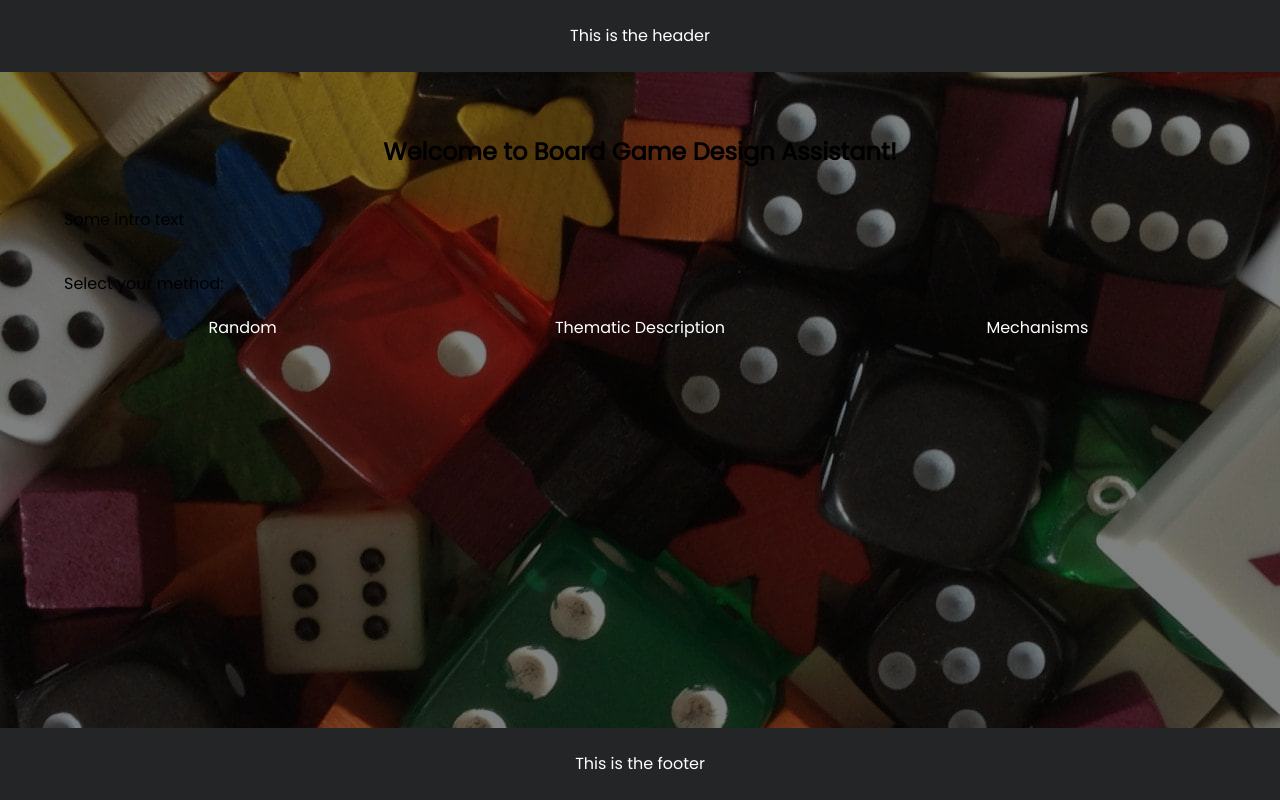
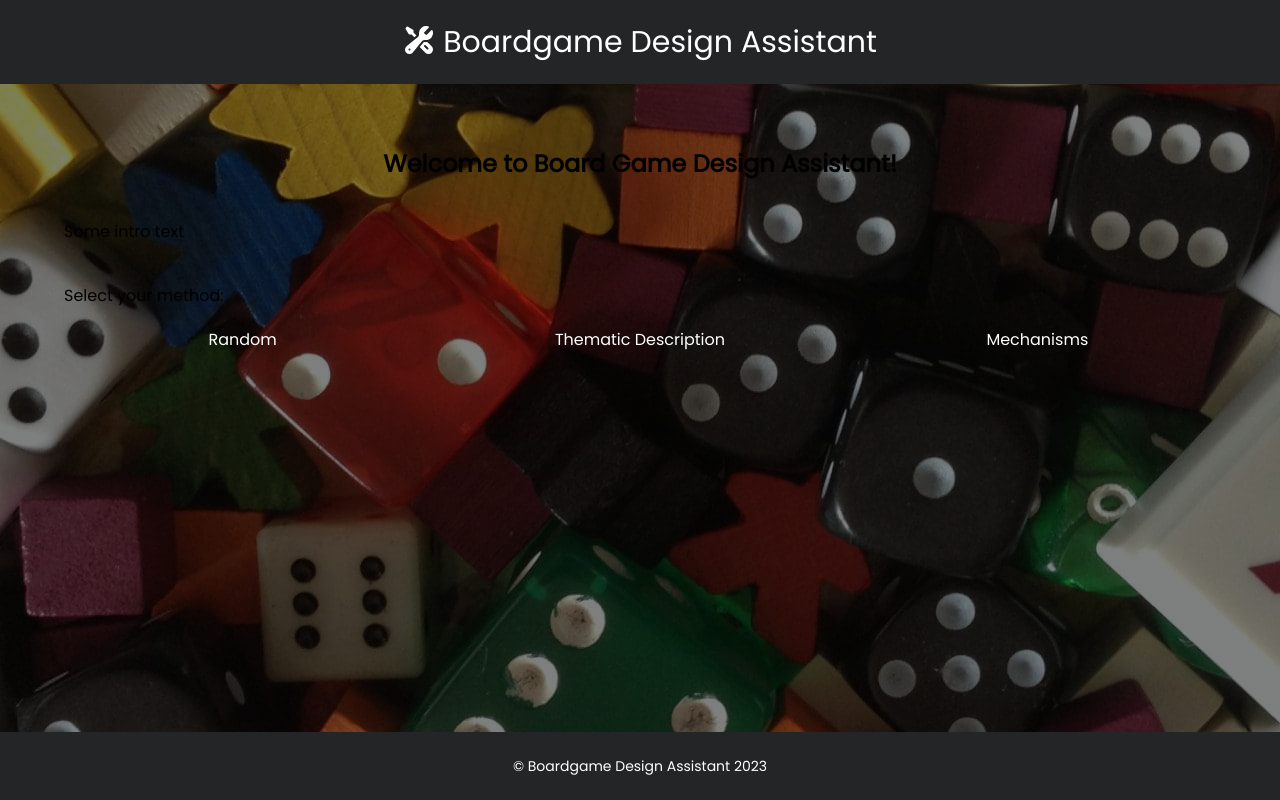
Before and after one commit to Sullivown/bg-design-assistant, a Next.js app: page / in a window 1280 px wide. Built offline with nearby package versions, Linux system fonts and the light colour scheme.

Commit message:
Create Header and Footer components and adjust layout

```diff
--- a/src/app/layout.tsx
+++ b/src/app/layout.tsx
@@ -1,5 +1,7 @@
 import './globals.css';
 import { Poppins } from 'next/font/google';
+import Header from '@/components/Header';
+import Footer from '@/components/Footer';
 
 const poppins = Poppins({ weight: '400', subsets: ['latin'] });
 
@@ -16,15 +18,11 @@ export default function RootLayout({
 	return (
 		<html lang='en'>
 			<body className={`flex flex-col h-screen ${poppins.className}`}>
-				<header className='flex flex-row content-center justify-center bg-dark text-white py-6'>
-					This is the header
-				</header>
+				<Header />
 				<main className='flex flex-col items-center h-full bg-main-background bg-fit bg-center bg-blend-overlay bg-dark/70 p-4 sm:p-6 lg:p-8'>
 					{children}
 				</main>
-				<footer className='flex flex-row content-center justify-center bg-dark text-white py-6'>
-					This is the footer
-				</footer>
+				<Footer />
 			</body>
 		</html>
 	);
--- /dev/null
+++ b/src/components/Footer.tsx
@@ -0,0 +1,9 @@
+import { WrenchScrewdriverIcon } from '@heroicons/react/24/solid';
+
+export default function Footer() {
+	return (
+		<footer className='flex bg-dark text-white py-6 text-sm justify-center space-x-2'>
+			<p>© Boardgame Design Assistant 2023</p>
+		</footer>
+	);
+}
--- /dev/null
+++ b/src/components/Header.tsx
@@ -0,0 +1,10 @@
+import { WrenchScrewdriverIcon } from '@heroicons/react/24/solid';
+
+export default function Header() {
+	return (
+		<header className='flex flex-row content-center justify-center bg-dark text-white py-6 text-3xl space-x-2'>
+			<WrenchScrewdriverIcon className='text-white h-8 w-8' />
+			<h1>Boardgame Design Assistant</h1>
+		</header>
+	);
+}
```
